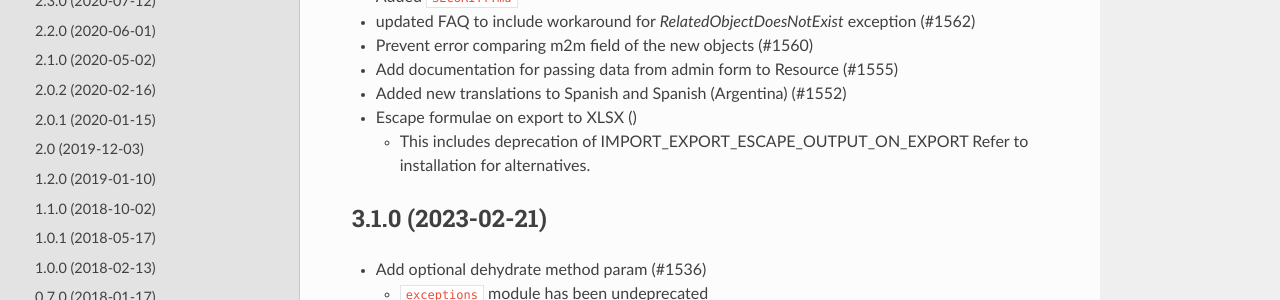
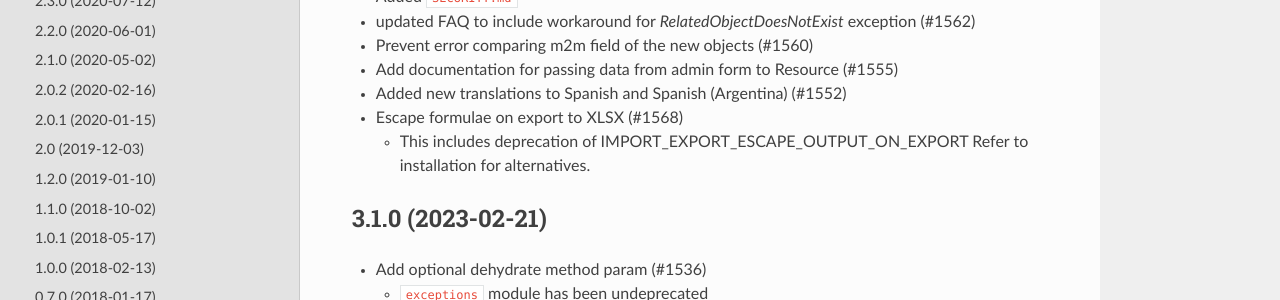
Before and after one commit to django-import-export/django-import-export, a Sphinx documentation site: the page built from docs/changelog.rst, in a window 1280 px wide and 900 px high. Shown: the part 429-729 px from the top of the window. Built offline with Sphinx 7.4.7 and the Read the Docs theme 2.0.0, drawn with Linux system fonts in a browser that asks for light colours; pages that are not in the unit, such as notebooks, are missing from menus.

Commit message:
Update changelog.rst

```diff
--- a/docs/changelog.rst
+++ b/docs/changelog.rst
@@ -21,7 +21,7 @@ Changelog
 - Add documentation for passing data from admin form to Resource  (#1555)
 - Added new translations to Spanish and Spanish (Argentina) (#1552)
 
-- Escape formulae on export to XLSX ()
+- Escape formulae on export to XLSX (#1568)
 
   - This includes deprecation of :ref:`IMPORT_EXPORT_ESCAPE_OUTPUT_ON_EXPORT`
     Refer to :ref:`installation` for alternatives.
```
